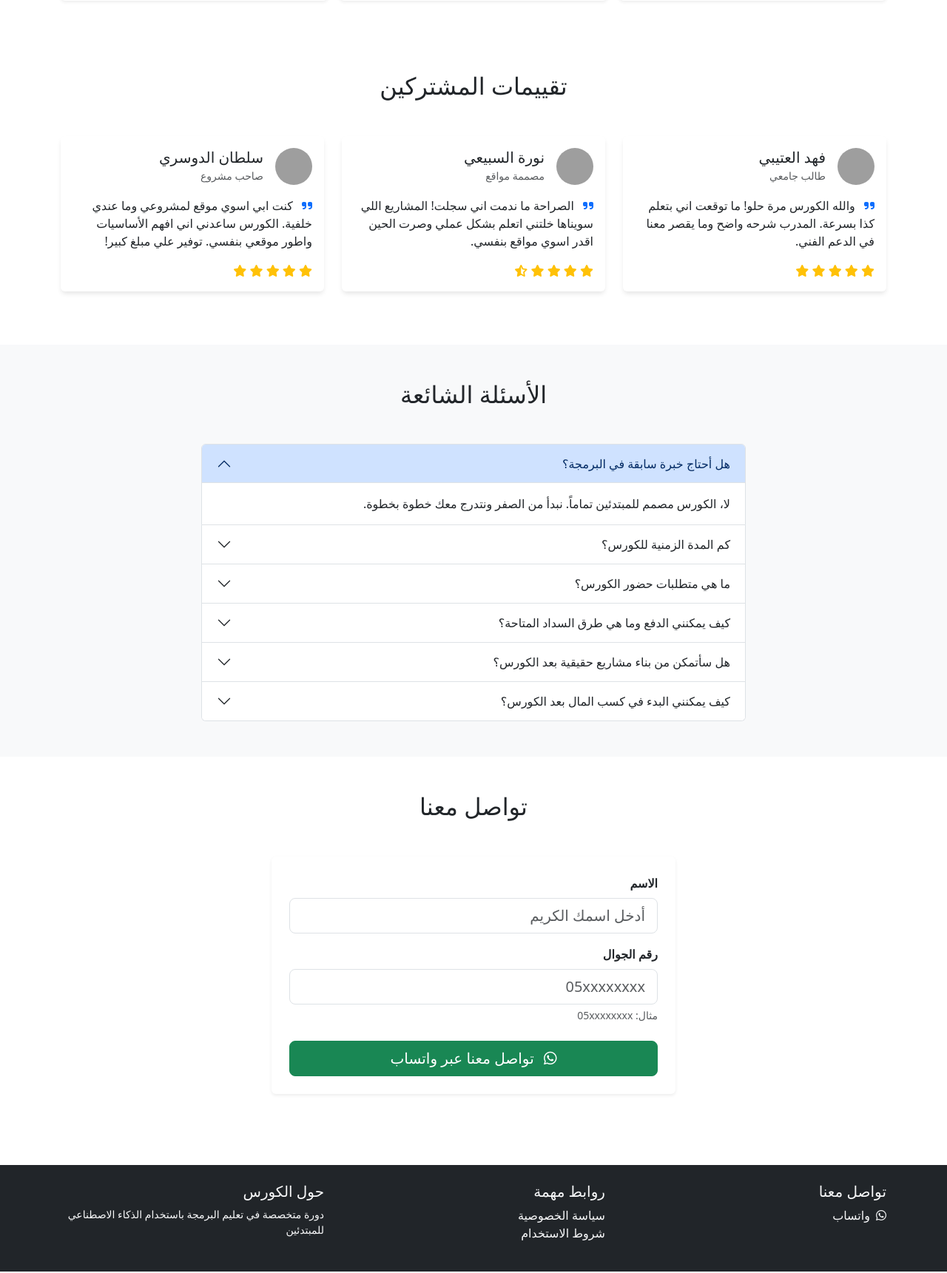
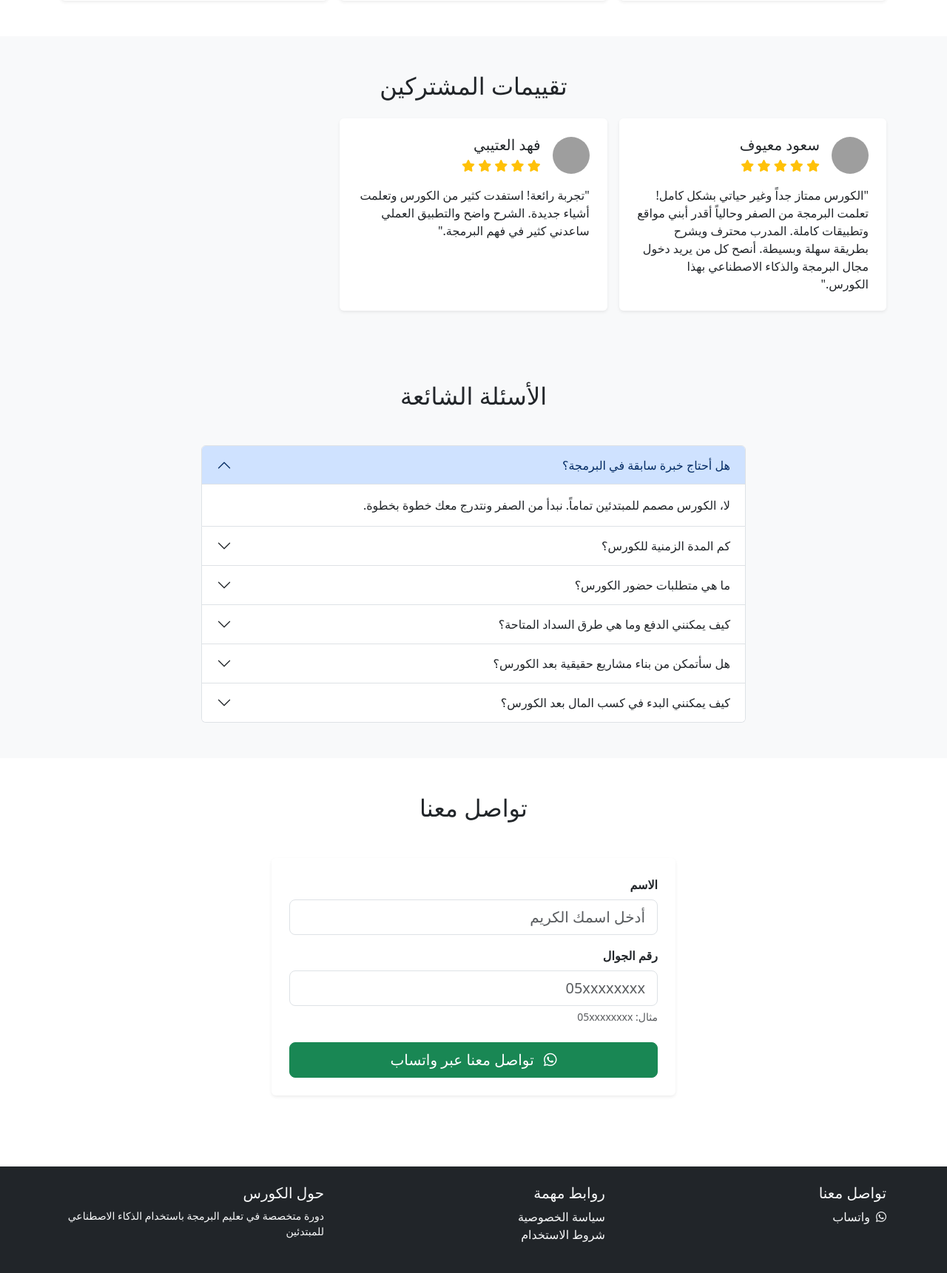
Before and after one commit to Abdualzizsm/cors, a Flask app: page / in a window 1280 px wide. Shown: the part 1188-2909 px from the top of the page at 74% size. Run offline with Flask 3, Linux system fonts and the light colour scheme; grey boxes are pictures that could not be loaded.

Commit message:
إضافة تعليق سعود معيوف وتحديث تصميم قسم التعليقات

```diff
--- a/templates/index.html
+++ b/templates/index.html
@@ -187,24 +187,17 @@
 </section>
 
 <!-- Testimonials Section -->
-<section class="testimonials py-5">
+<section class="testimonials py-4 py-lg-5 section bg-light no-select">
     <div class="container">
-        <h2 class="text-center mb-5">تقييمات المشتركين</h2>
-        <div class="row">
-            <div class="col-md-4 mb-4">
-                <div class="card h-100">
-                    <div class="card-body">
+        <h2 class="text-center mb-4">تقييمات المشتركين</h2>
+        <div class="row g-3">
+            <div class="col-md-4">
+                <div class="card h-100 border-0 shadow-sm">
+                    <div class="card-body p-4">
                         <div class="d-flex align-items-center mb-3">
-                            <img src="https://images.unsplash.com/photo-1506794778202-cad84cf45f1d?w=50&h=50&fit=crop" class="rounded-circle me-3" width="50" height="50" alt="صورة المتدرب">
+                            <img src="https://ui-avatars.com/api/?name=سعود+معيوف&background=random" class="rounded-circle me-3" width="50" height="50" alt="سعود معيوف">
                             <div>
-                                <h5 class="card-title mb-0">فهد العتيبي</h5>
-                                <small class="text-muted">طالب جامعي</small>
-                            </div>
-                        </div>
-                        <p class="card-text">
-                            <i class="fas fa-quote-right text-primary me-2"></i>
-                            والله الكورس مرة حلو! ما توقعت اني بتعلم كذا بسرعة. المدرب شرحه واضح وما يقصر معنا في الدعم الفني.
-                        </p>
+                                <h5 class="card-title mb-1">سعود معيوف</h5>
                                 <div class="text-warning">
                                     <i class="fas fa-star"></i>
                                     <i class="fas fa-star"></i>
@@ -214,45 +207,17 @@
                                 </div>
                             </div>
                         </div>
-            </div>
-            <div class="col-md-4 mb-4">
-                <div class="card h-100">
-                    <div class="card-body">
-                        <div class="d-flex align-items-center mb-3">
-                            <img src="https://images.unsplash.com/photo-1438761681033-6461ffad8d80?w=50&h=50&fit=crop" class="rounded-circle me-3" width="50" height="50" alt="صورة المتدربة">
-                            <div>
-                                <h5 class="card-title mb-0">نورة السبيعي</h5>
-                                <small class="text-muted">مصممة مواقع</small>
-                            </div>
-                        </div>
-                        <p class="card-text">
-                            <i class="fas fa-quote-right text-primary me-2"></i>
-                            الصراحة ما ندمت اني سجلت! المشاريع اللي سويناها خلتني اتعلم بشكل عملي وصرت الحين اقدر اسوي مواقع بنفسي.
-                        </p>
-                        <div class="text-warning">
-                            <i class="fas fa-star"></i>
-                            <i class="fas fa-star"></i>
-                            <i class="fas fa-star"></i>
-                            <i class="fas fa-star"></i>
-                            <i class="fas fa-star-half-alt"></i>
+                        <p class="card-text">"الكورس ممتاز جداً وغير حياتي بشكل كامل! تعلمت البرمجة من الصفر وحالياً أقدر أبني مواقع وتطبيقات كاملة. المدرب محترف ويشرح بطريقة سهلة وبسيطة. أنصح كل من يريد دخول مجال البرمجة والذكاء الاصطناعي بهذا الكورس."</p>
                     </div>
                 </div>
             </div>
-            </div>
-            <div class="col-md-4 mb-4">
-                <div class="card h-100">
-                    <div class="card-body">
+            <div class="col-md-4">
+                <div class="card h-100 border-0 shadow-sm">
+                    <div class="card-body p-4">
                         <div class="d-flex align-items-center mb-3">
-                            <img src="https://images.unsplash.com/photo-1472099645785-5658abf4ff4e?w=50&h=50&fit=crop" class="rounded-circle me-3" width="50" height="50" alt="صورة المتدرب">
+                            <img src="https://ui-avatars.com/api/?name=فهد+العتيبي&background=random" class="rounded-circle me-3" width="50" height="50" alt="فهد العتيبي">
                             <div>
-                                <h5 class="card-title mb-0">سلطان الدوسري</h5>
-                                <small class="text-muted">صاحب مشروع</small>
-                            </div>
-                        </div>
-                        <p class="card-text">
-                            <i class="fas fa-quote-right text-primary me-2"></i>
-                            كنت ابي اسوي موقع لمشروعي وما عندي خلفية. الكورس ساعدني اني افهم الأساسيات واطور موقعي بنفسي. توفير علي مبلغ كبير!
-                        </p>
+                                <h5 class="card-title mb-1">فهد العتيبي</h5>
                                 <div class="text-warning">
                                     <i class="fas fa-star"></i>
                                     <i class="fas fa-star"></i>
@@ -260,6 +225,9 @@
                                     <i class="fas fa-star"></i>
                                     <i class="fas fa-star"></i>
                                 </div>
+                            </div>
+                        </div>
+                        <p class="card-text">"تجربة رائعة! استفدت كثير من الكورس وتعلمت أشياء جديدة. الشرح واضح والتطبيق العملي ساعدني كثير في فهم البرمجة."</p>
                     </div>
                 </div>
             </div>
```
Lines whose indentation alone changed are shown as unchanged.
